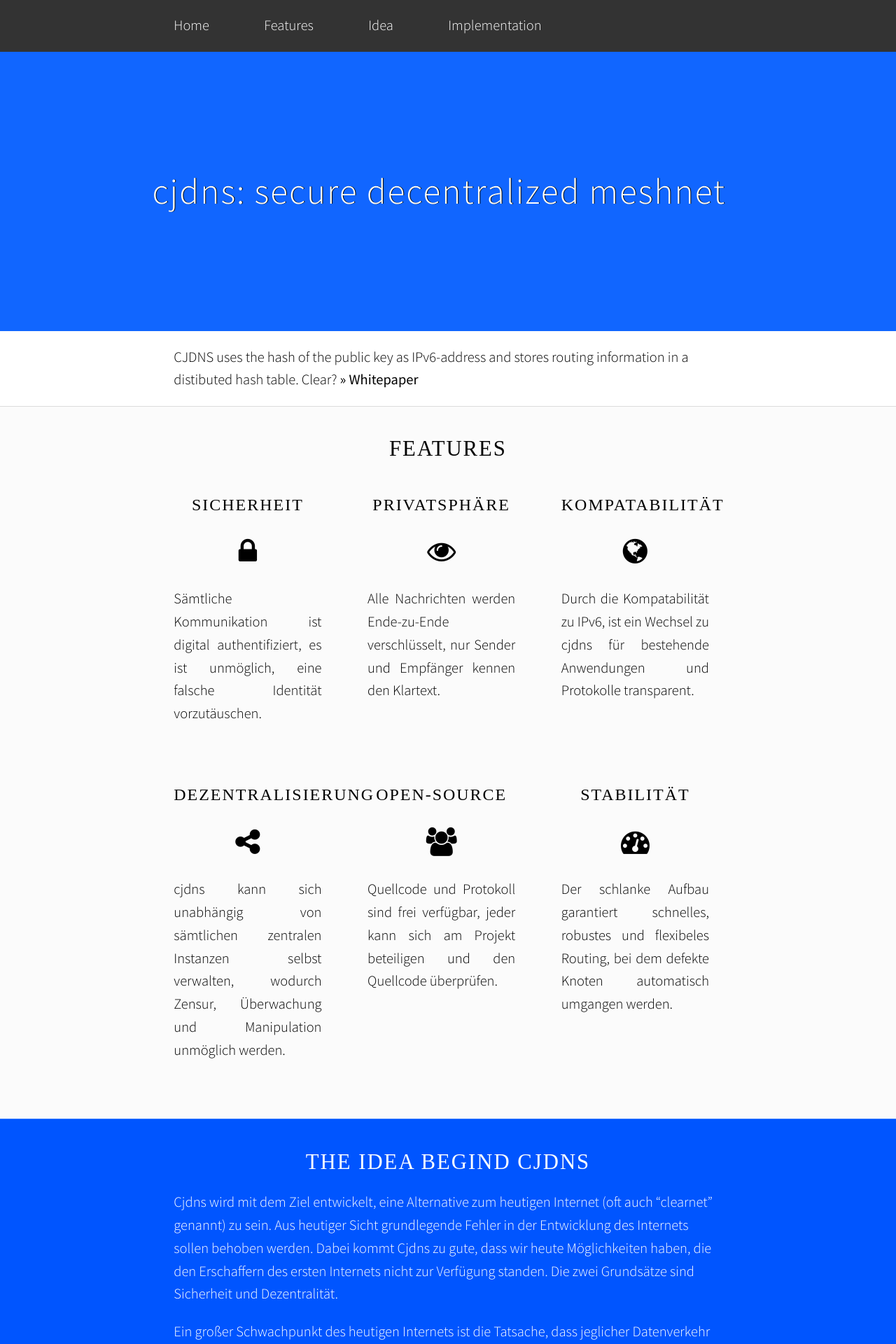
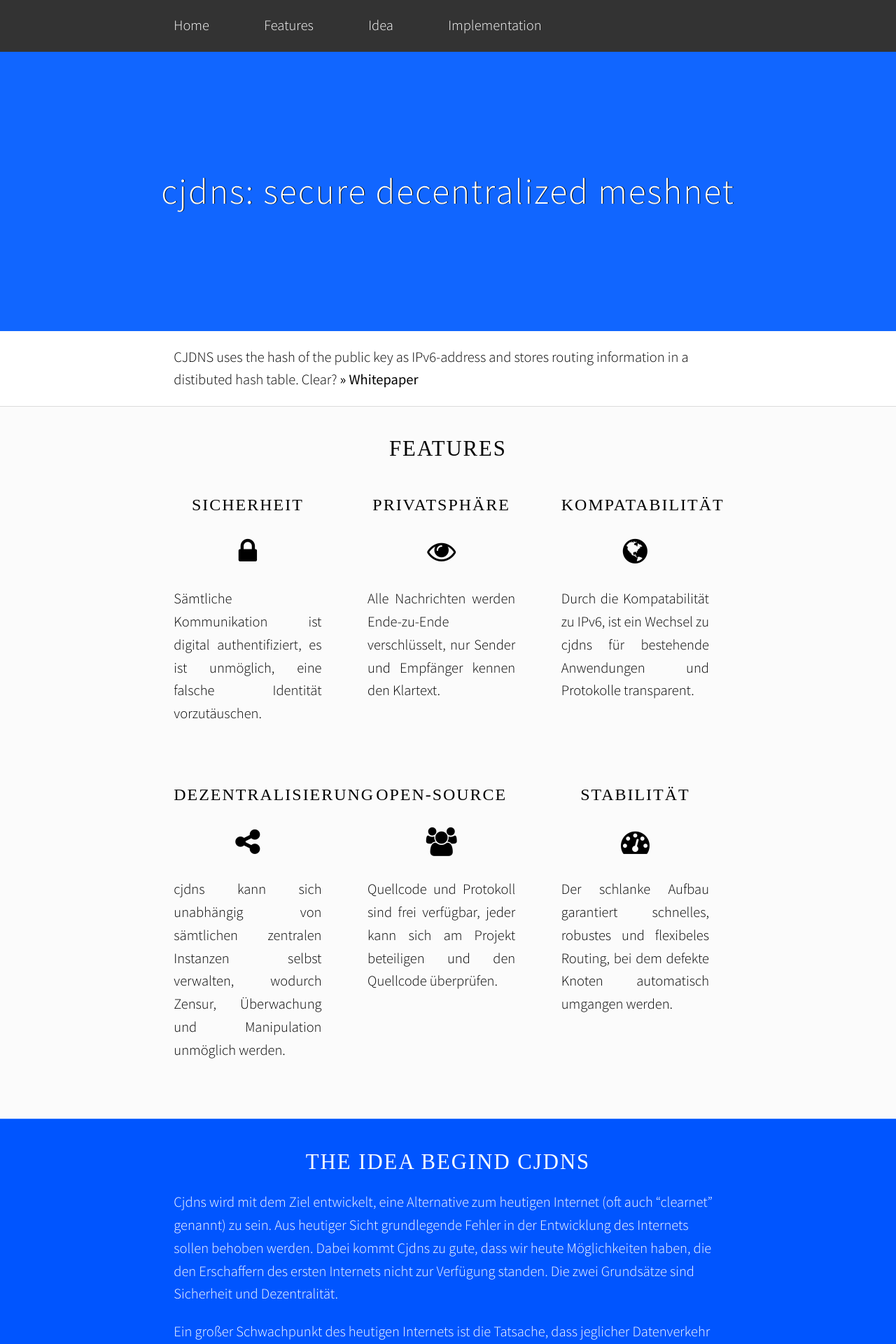
Before and after one commit to mawalu/cjdns-website, a Jekyll site: the page built from index.html, in a window 1280 px wide. Shown: the top 1920 px of the page at 70% size. Built offline with Jekyll 4.4.1, drawn with Linux system fonts in a browser that asks for light colours; nearby versions of some CDN libraries; some web fonts are replaced.

Commit message:
Update vendor.sass

```diff
--- a/_sass/vendor.sass
+++ b/_sass/vendor.sass
@@ -7,6 +7,7 @@
 
 h1, h2, h3, h4, h5, h6
   font-weight: 300
+  text-align: center
 
 p a
   font-weight: 500
@@ -33,8 +34,6 @@
   display: inline-block
   text-align: justify
   vertical-align: text-top
-.feature h3
-  text-align: center
 .feature .fa
   font-size: 2em
   padding: .25em
```
